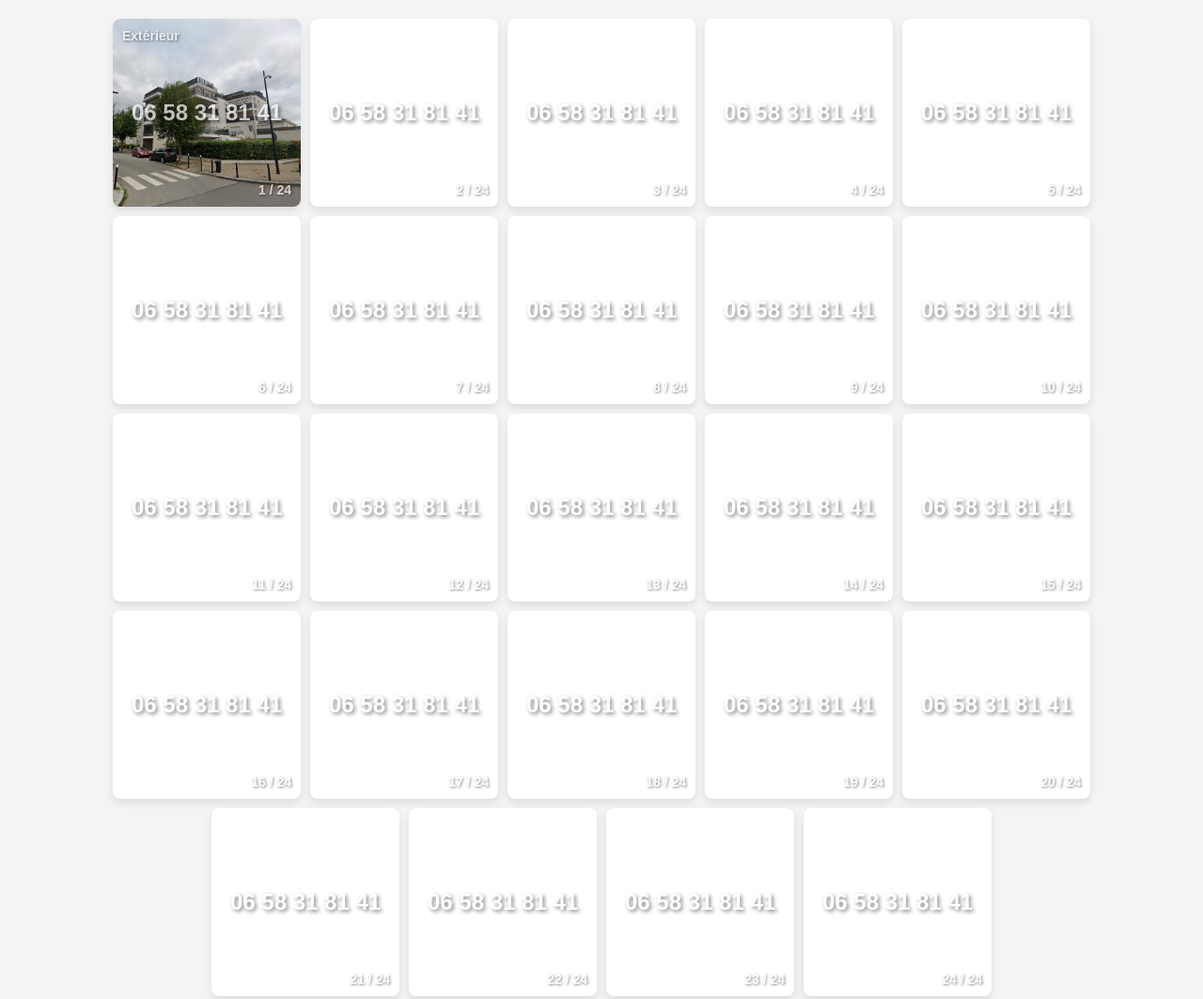
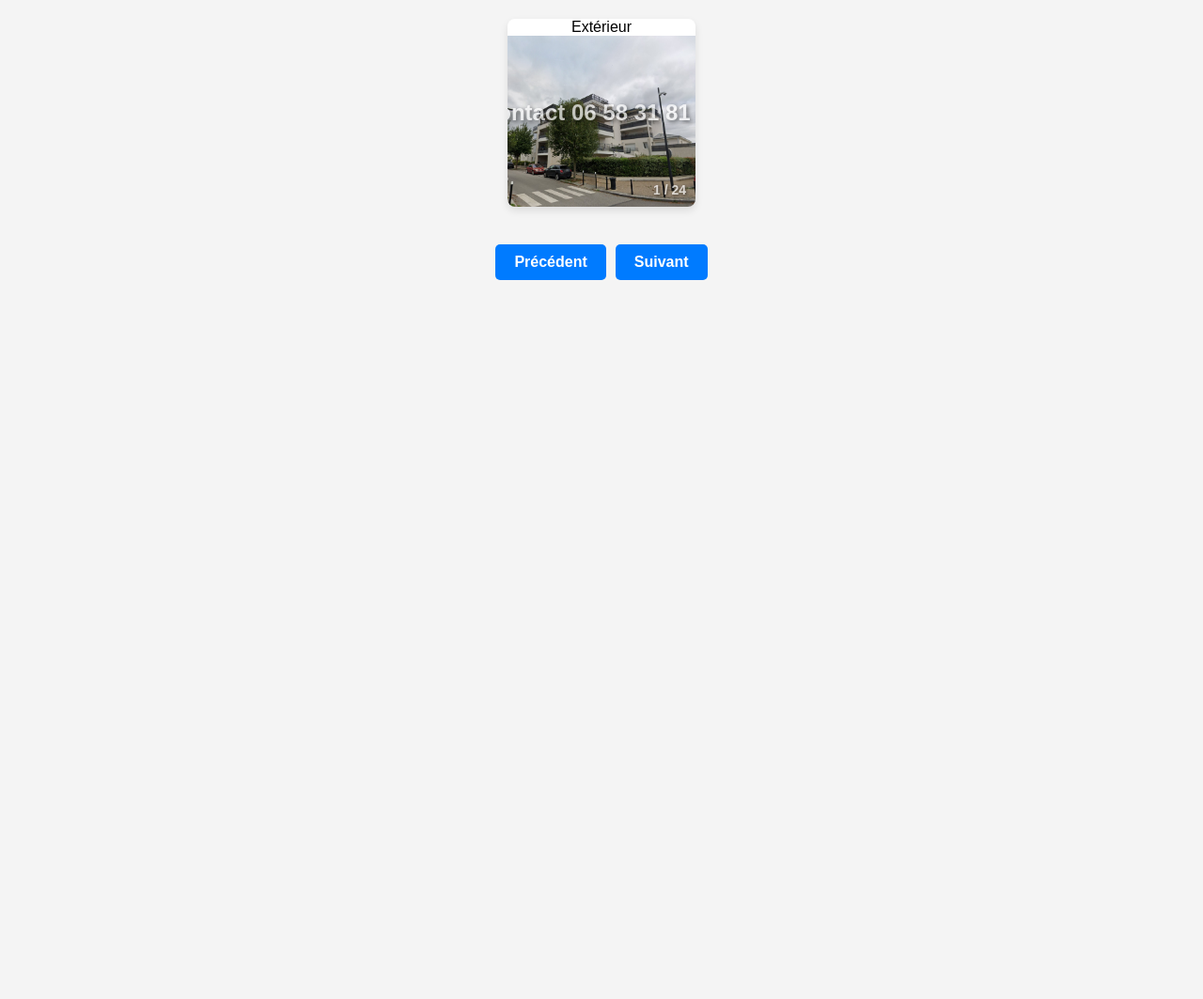
Before and after one commit to QzLP2P/Appartement, a plain HTML site: page index.html in a window 1280 px wide. Shown: the top 1063 px of the page at 94% size. After the commit the page ends 800 px from the top, so only its background shows below. Drawn offline with Linux system fonts and the light colour scheme.

Commit message:
fix encore..

```diff
--- a/script.js
+++ b/script.js
@@ -44,9 +44,6 @@ for (let i = 0; i < totalImages; i++) {
     img.alt = `Photo ${i + 1}`;
     img.classList.add('gallery-image');
 
-    // Masquer toutes les images par défaut
-    img.style.display = 'none';
-
     // Ajouter un élément pour le texte en filigrane (description)
     const description = document.createElement('div');
     description.classList.add('description');
@@ -58,27 +55,21 @@ for (let i = 0; i < totalImages; i++) {
 }
 
 // Afficher la première image au chargement de la page
-const images = document.querySelectorAll('.gallery-image');
-const descriptionsElements = document.querySelectorAll('.description');
-images[currentIndex].style.display = 'block';
-descriptionsElements[currentIndex].style.display = 'block';
+const containers = document.querySelectorAll('.image-container');
+containers[currentIndex].classList.add('active');
 
 // Gestion de la navigation
 const prevButton = document.getElementById('prev');
 const nextButton = document.getElementById('next');
 
 function showImage(index) {
-    // Masquer toutes les images et descriptions
-    images.forEach(image => {
-        image.style.display = 'none';
-    });
-    descriptionsElements.forEach(desc => {
-        desc.style.display = 'none';
+    // Masquer toutes les images
+    containers.forEach(container => {
+        container.classList.remove('active');
     });
 
-    // Afficher l'image active et sa description
-    images[index].style.display = 'block';
-    descriptionsElements[index].style.display = 'block';
+    // Afficher l'image active
+    containers[index].classList.add('active');
 }
 
 prevButton.addEventListener('click', () => {
--- a/styles.css
+++ b/styles.css
@@ -28,6 +28,12 @@ body {
     border-radius: 8px; /* Coins arrondis */
     box-shadow: 0 4px 8px rgba(0, 0, 0, 0.1); /* Ombre légère */
     background-color: #fff; /* Fond blanc pour les conteneurs */
+    display: none; /* Masquer tous les conteneurs par défaut */
+}
+
+/* Afficher uniquement le conteneur actif */
+.image-container.active {
+    display: block;
 }
 
 /* Styles pour les images */
@@ -40,7 +46,7 @@ body {
 
 /* Filigrane centré */
 .image-container::after {
-    content: "06 58 31 81 41"; /* Texte du filigrane */
+    content: "Contact 06 58 31 81 41"; /* Texte du filigrane */
     position: absolute;
     top: 50%; /* Positionne le texte au milieu verticalement */
     left: 50%; /* Positionne le texte au milieu horizontalement */
@@ -66,20 +72,6 @@ body {
     text-shadow: 1px 1px 3px rgba(0, 0, 0, 0.7); /* Ombre pour améliorer la lisibilité */
     opacity: 0.7; /* Transparence du texte */
     pointer-events: none; /* Permet de cliquer à travers le texte */
-}
-
-/* Styles pour le texte en filigrane (description) */
-.description {
-    position: absolute;
-    top: 10px; /* Position en haut */
-    left: 10px; /* Position à gauche */
-    color: white; /* Couleur du texte */
-    font-size: 14px; /* Taille de la police */
-    font-weight: bold; /* Police en gras */
-    text-shadow: 1px 1px 3px rgba(0, 0, 0, 0.7); /* Ombre pour améliorer la lisibilité */
-    opacity: 0.7; /* Transparence du texte */
-    pointer-events: none; /* Permet de cliquer à travers le texte */
-    display: none; /* Masqué par défaut */
 }
 
 /* Styles pour les boutons de navigation */
```
